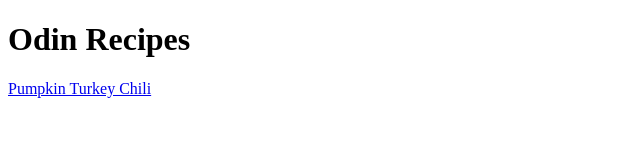
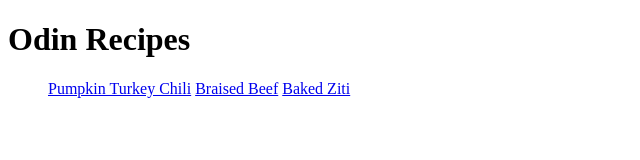
Before and after one commit to Schn33fuchs/odin_recipes, a plain HTML site: page index.html in a window 1280 px wide. Shown: the whole page, without its empty margins (0-640 px from the left). Drawn offline with Linux system fonts and the light colour scheme.

Commit message:
Links to all recipes added Two links for the missing recipes were added and all links were placed in an unordered list

```diff
--- a/index.html
+++ b/index.html
@@ -7,6 +7,10 @@
 </head>
 <body>
     <h1>Odin Recipes</h1>
-    <a href="recipes/pumpkin_turkey_chili.html">Pumpkin Turkey Chili</a>
+    <ul>
+        <ls><a href="recipes/pumpkin_turkey_chili.html">Pumpkin Turkey Chili</a></ls>
+        <ls><a href="recipes/braised_beef.html">Braised Beef</a></ls>
+        <ls><a href="recipes/baked_ziti.html">Baked Ziti</a></ls>
+    </ul>
 </body>
 </html>
```
